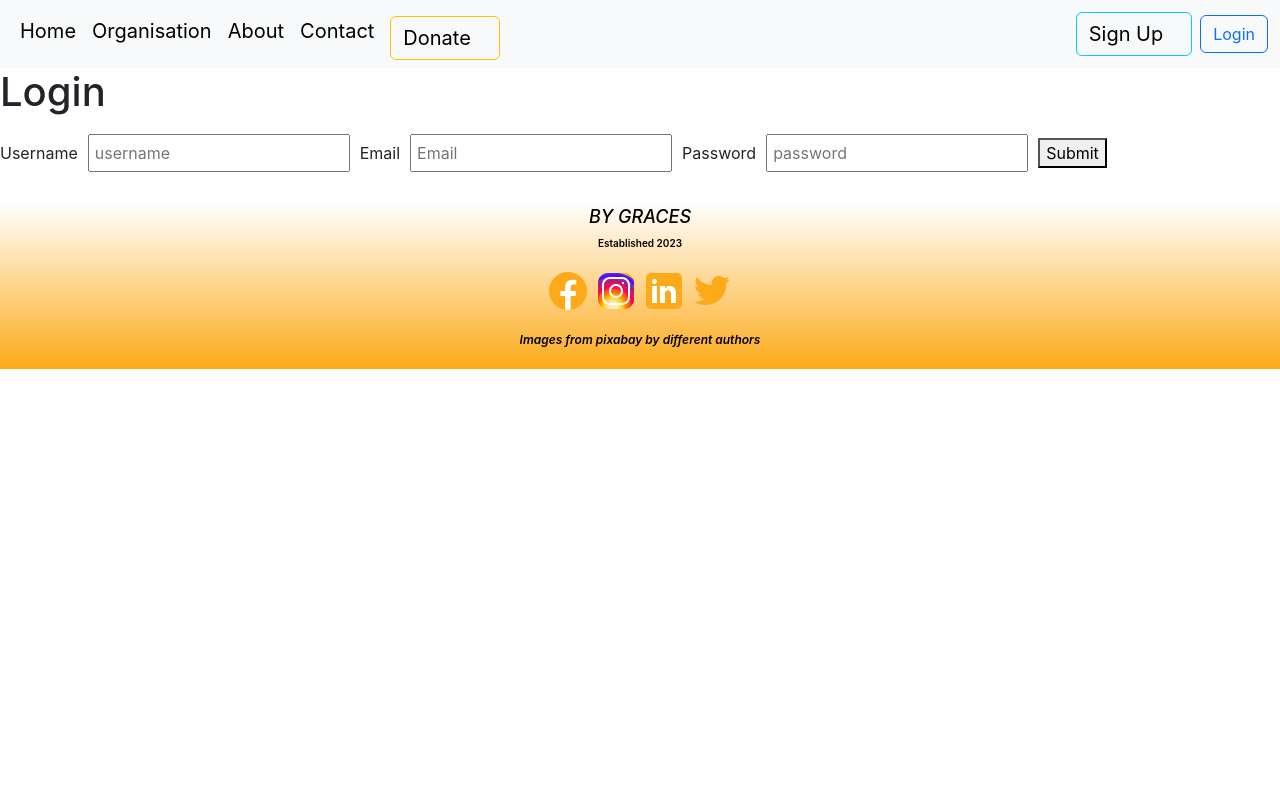
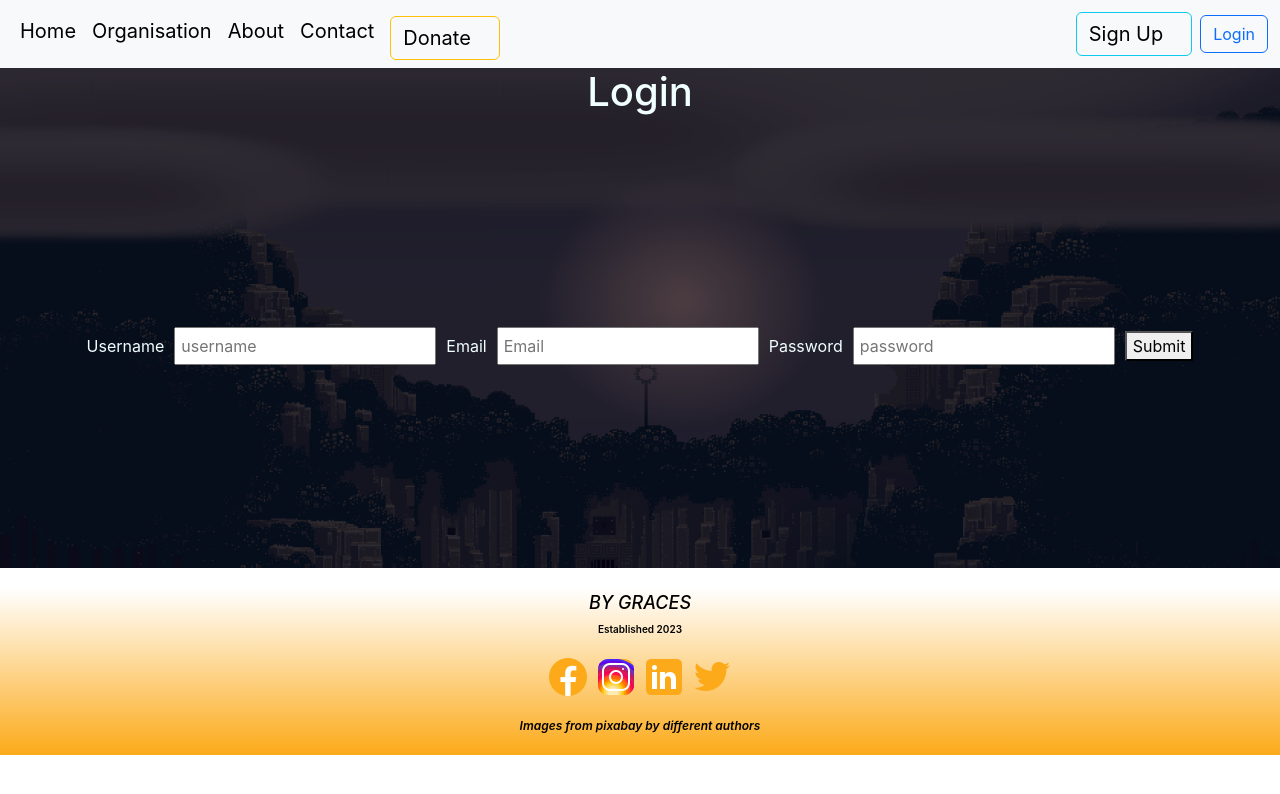
Before and after one commit to BrianWahungu/By-Graces, a React (Create React App) app: page /login in a window 1280 px wide. Shown: the top 794 px of the page. Built offline with nearby package versions, Linux system fonts and the light colour scheme; no server answers.

Commit message:
another one

```diff
--- a/src/components/Authentication.js
+++ b/src/components/Authentication.js
@@ -1,5 +1,6 @@
 import React, { useState } from "react";
 import { useNavigate } from "react-router-dom";
+import './mt.css';
 function Authentication() {
   const [formData, setFormData] = useState({
     username: "",
@@ -19,6 +20,7 @@ function Authentication() {
     }
   return (
     <div>
+      <div className="img-y">
       <h1>Login</h1>
       <form onSubmit={handleSubmit}>
         <label htmlFor="username">Username</label>
@@ -50,6 +52,7 @@ function Authentication() {
         />
         <button type="submit">Submit</button>
       </form>
+      </div>
     </div>
   );
 }
--- a/src/components/Signup.js
+++ b/src/components/Signup.js
@@ -1,5 +1,6 @@
 import React,{useState} from "react";
 import { useNavigate } from "react-router-dom";
+import './signup.css'
 function Signup(){
    const [formData, setFormData] = useState({
     firstname: "",
@@ -22,8 +23,10 @@ function Signup(){
     }
     return (
         <div>
+            <div className="img-t">
           <h1>Sign Up</h1>
       <form onSubmit={handleSubmit}>
+      <center>
       <label htmlFor="firstname">FirstName</label>
         <input
           type="text"
@@ -51,6 +54,7 @@ function Signup(){
           onChange={handleChange}
           value={formData.username}
         />
+        <br />
         <label htmlFor="email">Email</label>
         <input
           type="email"
@@ -78,9 +82,12 @@ function Signup(){
           onChange={handleChange}
           value={formData.confirmpassword}
         />
+        <br/>
         <button type="submit">Submit</button>
+        </center>
       </form>
+      </div>
         </div>
     )
 }
-export default Signup
+export default Signup;
--- /dev/null
+++ b/src/components/mt.css
@@ -0,0 +1,12 @@
+.img-y{
+    background-image: url("./images/py.png");
+    background-size: cover;
+    background-color: rgb(0, 0, 0, .6);
+    background-blend-mode: multiply;
+    height: 500px;
+    color: azure;
+    display: flex;
+    flex-direction: column;
+    align-items: center;
+    justify-content: center;
+}
--- /dev/null
+++ b/src/components/signup.css
@@ -0,0 +1,12 @@
+.img-t{
+    background-image: url("./images/pt.jpg");
+    background-size: cover;
+    background-color: rgb(0, 0, 0, .6);
+    background-blend-mode: multiply;
+    height: 500px;
+    color: azure;
+    display: flex;
+    flex-direction: column;
+    align-items: center;
+    justify-content: center;
+}
```
Also changed, not shown: src/components/images/pt.jpg (added), src/components/images/py.png (added).
